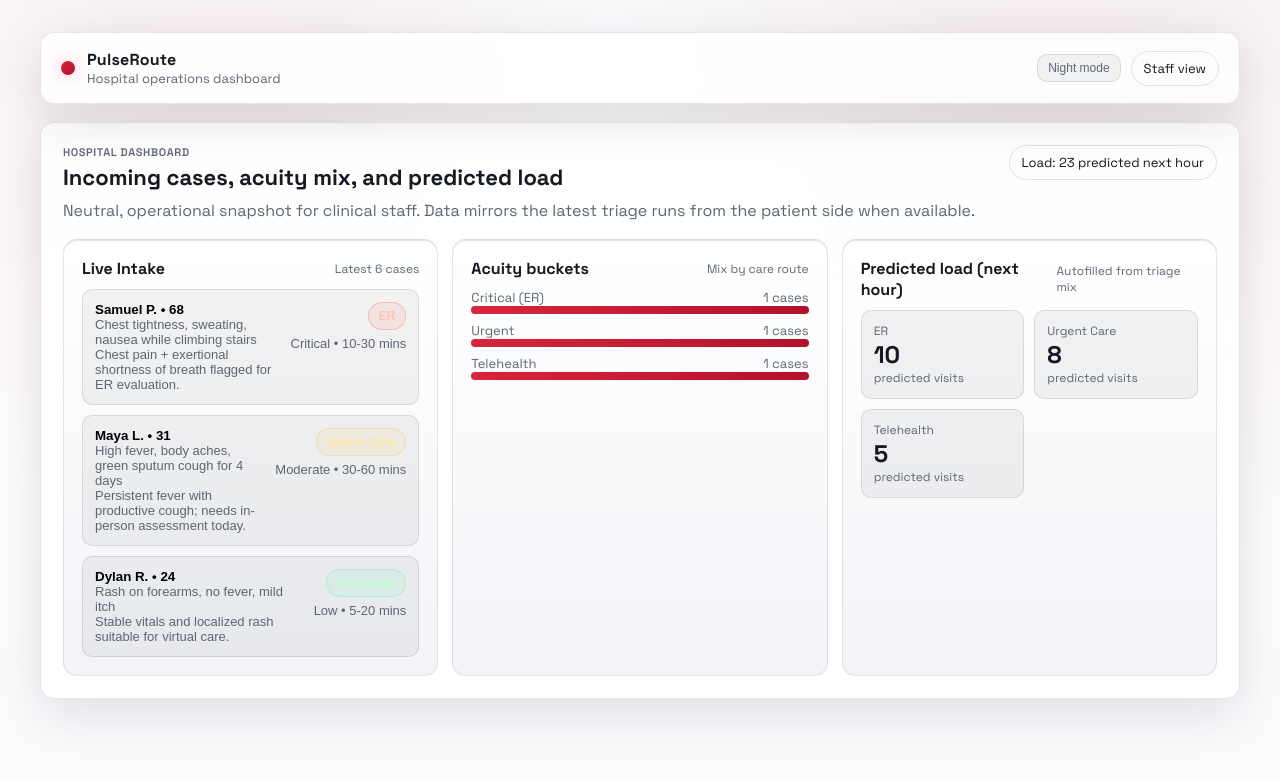
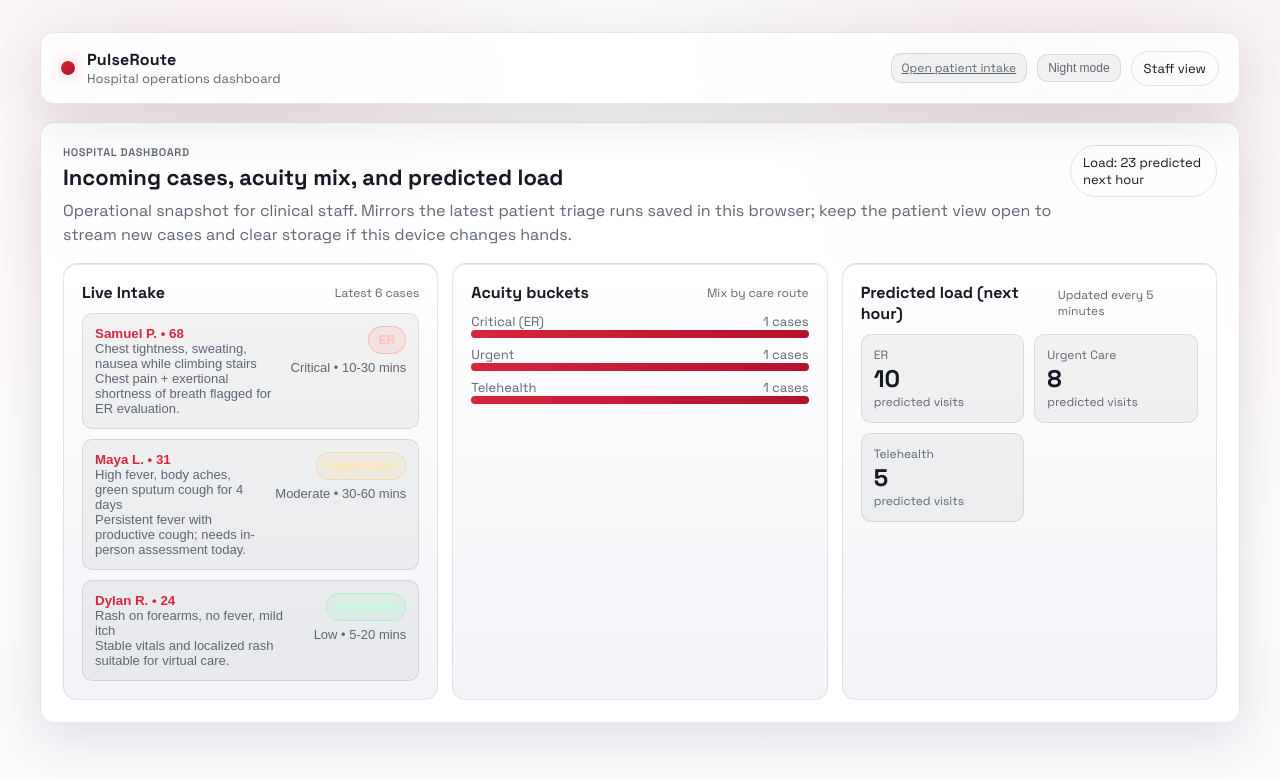
Before and after one commit to andy-apaez/PulseRoute, a website: page public/staff.html in a window 1280 px wide. Drawn offline with Linux system fonts and the light colour scheme.

Commit message:
Minor Ui changes for visability along with an updated ReadMe

```diff
--- a/public/staff.html
+++ b/public/staff.html
@@ -23,6 +23,7 @@
           </div>
         </div>
         <div class="top-actions">
+          <a class="ghost-btn small" href="/patient.html">Open patient intake</a>
           <button type="button" class="ghost-btn small" id="theme-toggle">Night mode</button>
           <div class="pill ghost">Staff view</div>
         </div>
@@ -35,7 +36,7 @@
               <p class="eyebrow">Hospital Dashboard</p>
               <h2>Incoming cases, acuity mix, and predicted load</h2>
               <p class="lede">
-                Neutral, operational snapshot for clinical staff. Data mirrors the latest triage runs from the patient side when available.
+                Operational snapshot for clinical staff. Mirrors the latest patient triage runs saved in this browser; keep the patient view open to stream new cases and clear storage if this device changes hands.
               </p>
             </div>
             <div class="pill ghost" id="load-pill">Predicted load updating</div>
@@ -61,7 +62,7 @@
             <div class="card" id="forecast-card">
               <div class="card-head">
                 <h4>Predicted load (next hour)</h4>
-                <span class="small">Autofilled from triage mix</span>
+                <span class="small">Updated every 5 minutes</span>
               </div>
               <div class="forecast-grid" id="forecast-grid"></div>
             </div>
--- a/public/styles.css
+++ b/public/styles.css
@@ -626,6 +626,10 @@ h3 {
   font-weight: 600;
 }
 
+#incoming-list .title {
+  color: var(--accent);
+}
+
 .item .meta-line {
   color: var(--muted);
   font-size: 13px;
```
Also changed, not shown: README.md.
